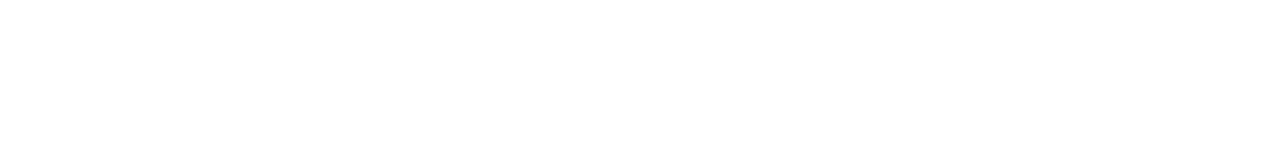
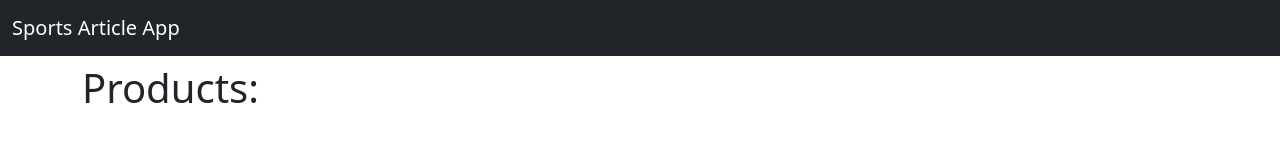
Before and after one commit to Ragar05/sports-article-app, a plain HTML site: page index.html in a window 1280 px wide. Drawn offline with nearby package versions, Linux system fonts and the light colour scheme.

Commit message:
feat: :sparkles: se agreggo un contenedor de cards para los productos

```diff
--- a/index.html
+++ b/index.html
@@ -8,6 +8,17 @@
     <link href="https://cdn.jsdelivr.net/npm/bootstrap@5.3.3/dist/css/bootstrap.min.css" rel="stylesheet" integrity="sha384-QWTKZyjpPEjISv5WaRU9OFeRpok6YctnYmDr5pNlyT2bRjXh0JMhjY6hW+ALEwIH" crossorigin="anonymous">
 </head>
 <body>
+    <nav class="navbar bg-dark">
+        <div class="container-fluid">
+          <a class="navbar-brand text-white" href="#">Sports Article App</a>
+        </div>
+      </nav>
+      <div class="container pt-2">
+        <h1>Products: </h1>
+        <div id="card-container" class="p-card-container">
+
+        </div>
+      </div>
     <script src="https://cdn.jsdelivr.net/npm/bootstrap@5.3.3/dist/js/bootstrap.bundle.min.js" integrity="sha384-YvpcrYf0tY3lHB60NNkmXc5s9fDVZLESaAA55NDzOxhy9GkcIdslK1eN7N6jIeHz" crossorigin="anonymous"></script>
     <script type="module" src="./js/index.js"></script>
 </body>
```
